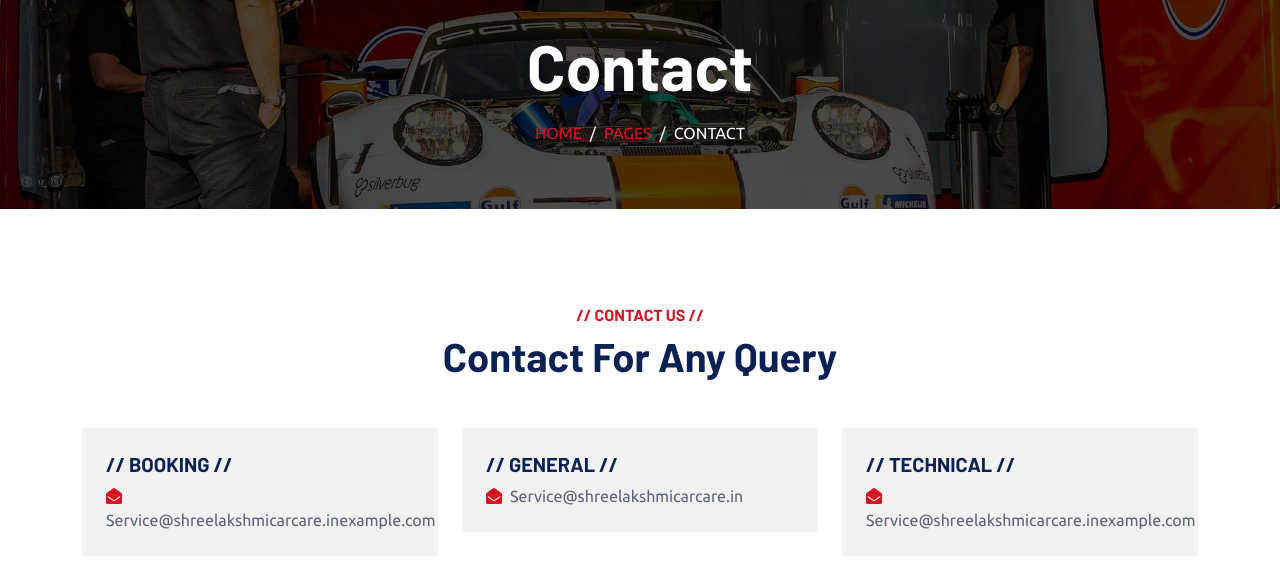
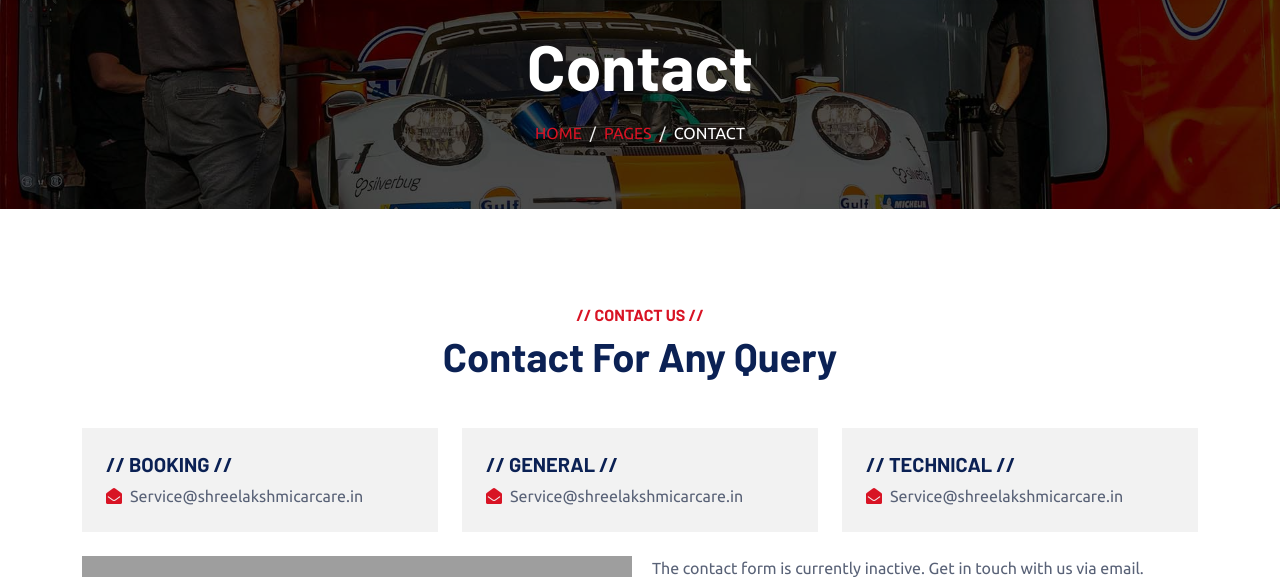
Before and after one commit to prankurpandeyy/laxmi-car-care, a plain HTML site: page contact.html in a window 1280 px wide. Shown: the part 183-760 px from the top of the page. Drawn offline with nearby package versions, Linux system fonts and the light colour scheme; grey boxes are pictures that could not be loaded.

Commit message:
UPDATED EMIAL

```diff
--- a/contact.html
+++ b/contact.html
@@ -141,7 +141,7 @@
                         <div class="col-md-4">
                             <div class="bg-light d-flex flex-column justify-content-center p-4">
                                 <h5 class="text-uppercase">// Booking //</h5>
-                                <p class="m-0"><i class="fa fa-envelope-open text-primary me-2"></i>Service@shreelakshmicarcare.inexample.com</p>
+                                <p class="m-0"><i class="fa fa-envelope-open text-primary me-2"></i>Service@shreelakshmicarcare.in </p>
                             </div>
                         </div>
                         <div class="col-md-4">
@@ -153,7 +153,7 @@
                         <div class="col-md-4">
                             <div class="bg-light d-flex flex-column justify-content-center p-4">
                                 <h5 class="text-uppercase">// Technical //</h5>
-                                <p class="m-0"><i class="fa fa-envelope-open text-primary me-2"></i>Service@shreelakshmicarcare.inexample.com</p>
+                                <p class="m-0"><i class="fa fa-envelope-open text-primary me-2"></i>Service@shreelakshmicarcare.in </p>
                             </div>
                         </div>
                     </div>
```
